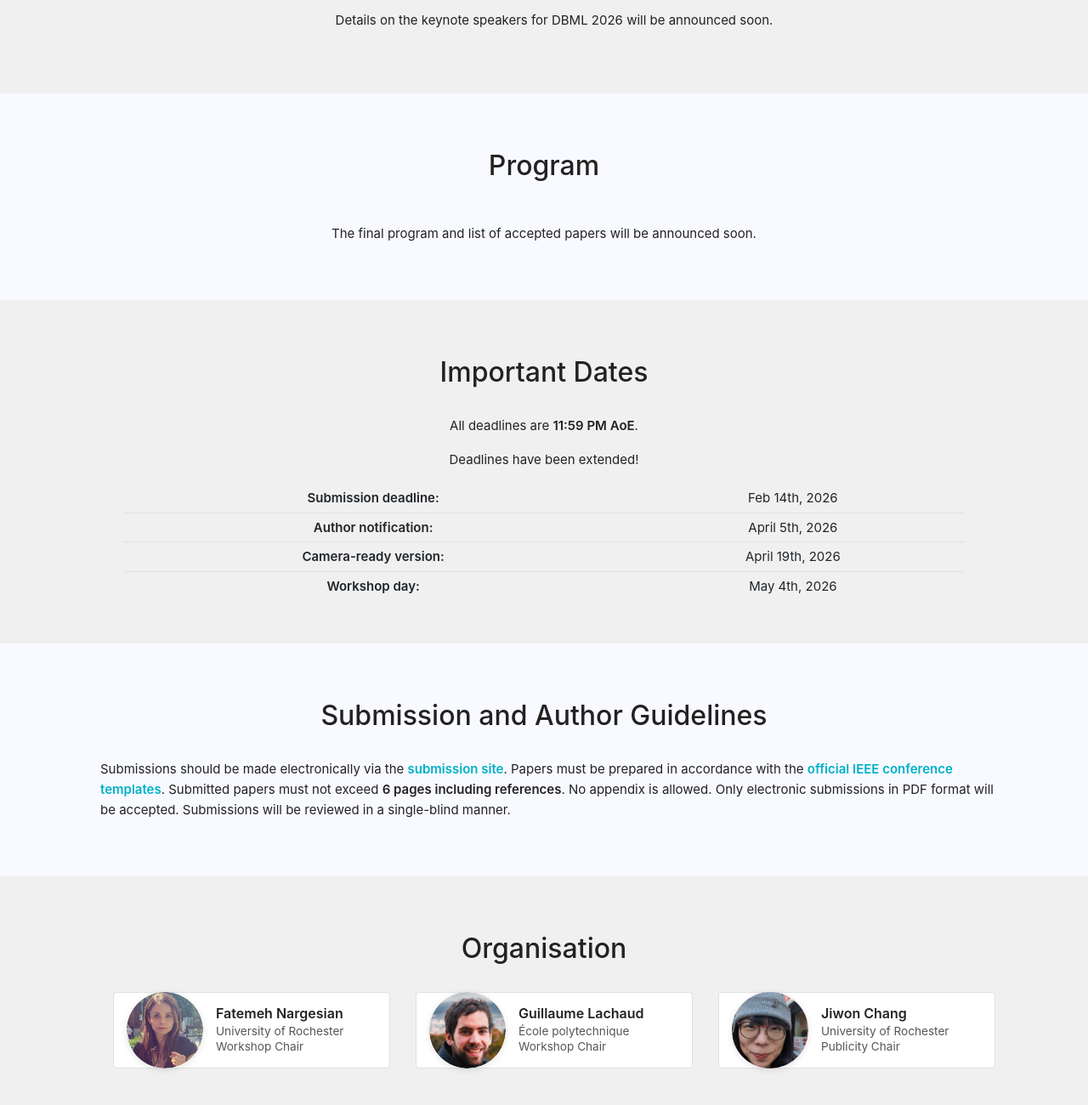
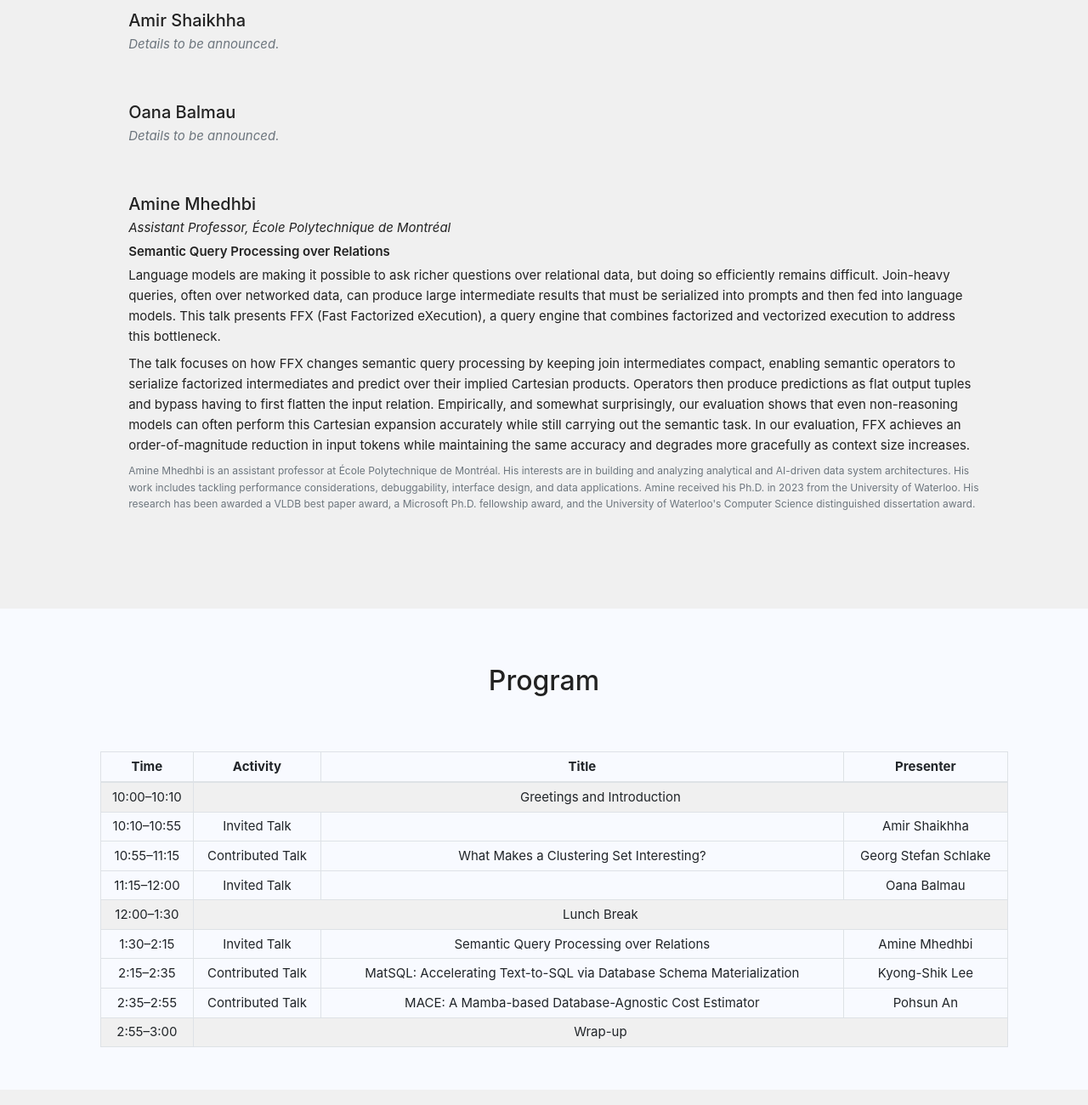
Before and after one commit to DataIntelligenceCrew/dbml26, an Eleventy site: page src/index.njk in a window 1280 px wide. Shown: the part 1640-2940 px from the top of the page at 85% size. Built offline with nearby package versions, Linux system fonts and the light colour scheme; Eleventy itself is replaced by a stand-in of ours; files that its build step writes are made by us from their sources.

Commit message:
Added schedule

```diff
--- a/src/_includes/dbml26/keynote.njk
+++ b/src/_includes/dbml26/keynote.njk
@@ -7,40 +7,34 @@
     <div class="col-md-12 margin-top-3">
       <div class="pr-4 pl-5">
 
-        <p class="text-center mb-4">
-          Details on the keynote speakers for DBML 2026 will be announced soon.
-        </p>
+        <div class="row justify-content-center text-left">
 
-        <!--
-        <div class="row justify-content-center text-center">
+          <div class="col-md-10 mb-5">
+            <h4 class="h5 mb-1">Amir Shaikhha</h4>
+            <p class="mb-2 text-muted"><em>Details to be announced.</em></p>
+          </div>
 
-          <div class="col-md-4 mb-4">
-            <img src="{{ site.baseurl }}/assets/img/speakers/placeholder1.jpg"
-                 alt="Speaker 1 photo"
-                 class="img-fluid rounded-circle mb-3"
-                 style="max-width: 160px;">
-            <h4 class="h5 mb-1">Speaker Name (TBD)</h4>
-            <p class="mb-1"><em>Affiliation / Institution (TBD)</em></p>
+          <div class="col-md-10 mb-5">
+            <h4 class="h5 mb-1">Oana Balmau</h4>
+            <p class="mb-2 text-muted"><em>Details to be announced.</em></p>
+          </div>
+
+          <div class="col-md-10 mb-5">
+            <h4 class="h5 mb-1">Amine Mhedhbi</h4>
+            <p class="mb-1"><em>Assistant Professor, &Eacute;cole Polytechnique de Montr&eacute;al</em></p>
+            <p class="mb-1"><strong>Semantic Query Processing over Relations</strong></p>
+            <p class="mb-2">
+              Language models are making it possible to ask richer questions over relational data, but doing so efficiently remains difficult. Join-heavy queries, often over networked data, can produce large intermediate results that must be serialized into prompts and then fed into language models. This talk presents FFX (Fast Factorized eXecution), a query engine that combines factorized and vectorized execution to address this bottleneck.
+            </p>
+            <p class="mb-2">
+              The talk focuses on how FFX changes semantic query processing by keeping join intermediates compact, enabling semantic operators to serialize factorized intermediates and predict over their implied Cartesian products. Operators then produce predictions as flat output tuples and bypass having to first flatten the input relation. Empirically, and somewhat surprisingly, our evaluation shows that even non-reasoning models can often perform this Cartesian expansion accurately while still carrying out the semantic task. In our evaluation, FFX achieves an order-of-magnitude reduction in input tokens while maintaining the same accuracy and degrades more gracefully as context size increases.
+            </p>
             <p class="small text-muted">
-              Talk Title (TBD)<br>
-              A short description or abstract of the keynote will appear here once confirmed.
+              Amine Mhedhbi is an assistant professor at &Eacute;cole Polytechnique de Montr&eacute;al. His interests are in building and analyzing analytical and AI-driven data system architectures. His work includes tackling performance considerations, debuggability, interface design, and data applications. Amine received his Ph.D. in 2023 from the University of Waterloo. His research has been awarded a VLDB best paper award, a Microsoft Ph.D. fellowship award, and the University of Waterloo's Computer Science distinguished dissertation award.
             </p>
           </div>
 
-          <div class="col-md-4 mb-4">
-            <img src="{{ site.baseurl }}/assets/img/speakers/placeholder2.jpg"
-                 alt="Speaker 2 photo"
-                 class="img-fluid rounded-circle mb-3"
-                 style="max-width: 160px;">
-            <h4 class="h5 mb-1">Speaker Name (TBD)</h4>
-            <p class="mb-1"><em>Affiliation / Institution (TBD)</em></p>
-            <p class="small text-muted">
-              Talk Title (TBD)<br>
-              A short description or abstract of the keynote will appear here once confirmed.
-            </p>
-          </div>
-
-        </div>-->
+        </div>
       </div>
     </div>
   </div>
--- a/src/_includes/dbml26/program.njk
+++ b/src/_includes/dbml26/program.njk
@@ -6,12 +6,11 @@
       </div>
 
       <div class="col-md-12 margin-top-3">
-        <!--<div class="row pr-4 pl-5 margin-top-4">
-          <h4 class="col-md-12 text-center">Tentative Schedule</h4>
+        <div class="row pr-4 pl-5 margin-top-4">
           <table class="table table-hover table-bordered table-sm text-center">
             <thead>
               <tr>
-                <th scope="col" class="no-border">TIMEZONE_LABEL_2026</th>
+                <th scope="col" class="no-border">Time</th>
                 <th scope="col" class="no-border">Activity</th>
                 <th scope="col" class="no-border">Title</th>
                 <th scope="col" class="no-border">Presenter</th>
@@ -19,47 +18,56 @@
             </thead>
             <tbody>
               <tr style="background-color: #f0f0f0;">
-                <td>START_TIME</td>
-                <td colspan="3" class="text-center">Welcome and Opening Remarks</td>
+                <td>10:00&ndash;10:10</td>
+                <td colspan="3" class="text-center">Greetings and Introduction</td>
               </tr>
               <tr>
-                <td>SLOT_1_TIME</td>
-                <td>Keynote</td>
-                <td>KEYNOTE_TITLE_1</td>
-                <td>KEYNOTE_SPEAKER_1</td>
+                <td>10:10&ndash;10:55</td>
+                <td>Invited Talk</td>
+                <td></td>
+                <td>Amir Shaikhha</td>
               </tr>
               <tr>
-                <td>SLOT_2_TIME</td>
+                <td>10:55&ndash;11:15</td>
                 <td>Contributed Talk</td>
-                <td>PAPER_TITLE_1</td>
-                <td>PRESENTER_1</td>
+                <td>What Makes a Clustering Set Interesting?</td>
+                <td>Georg Stefan Schlake</td>
+              </tr>
+              <tr>
+                <td>11:15&ndash;12:00</td>
+                <td>Invited Talk</td>
+                <td></td>
+                <td>Oana Balmau</td>
               </tr>
               <tr style="background-color: #f0f0f0;">
-                <td>BREAK_TIME</td>
-                <td colspan="3" class="text-center">Coffee Break ☕</td>
+                <td>12:00&ndash;1:30</td>
+                <td colspan="3" class="text-center">Lunch Break</td>
               </tr>
               <tr>
-                <td>SLOT_3_TIME</td>
+                <td>1:30&ndash;2:15</td>
                 <td>Invited Talk</td>
-                <td>INVITED_TALK_TITLE_1</td>
-                <td>INVITED_SPEAKER_1</td>
+                <td>Semantic Query Processing over Relations</td>
+                <td>Amine Mhedhbi</td>
               </tr>
               <tr>
-                <td>SLOT_4_TIME</td>
-                <td>Panel / Discussion</td>
-                <td>DISCUSSION_TOPIC_2026</td>
-                <td>MODERATOR(S)</td>
+                <td>2:15&ndash;2:35</td>
+                <td>Contributed Talk</td>
+                <td>MatSQL: Accelerating Text-to-SQL via Database Schema Materialization</td>
+                <td>Kyong-Shik Lee</td>
+              </tr>
+              <tr>
+                <td>2:35&ndash;2:55</td>
+                <td>Contributed Talk</td>
+                <td>MACE: A Mamba-based Database-Agnostic Cost Estimator</td>
+                <td>Pohsun An</td>
               </tr>
               <tr style="background-color: #f0f0f0;">
-                <td>CLOSING_TIME</td>
-                <td colspan="3" class="text-center">Closing Remarks</td>
+                <td>2:55&ndash;3:00</td>
+                <td colspan="3" class="text-center">Wrap-up</td>
               </tr>
             </tbody>
           </table>
-        </div>-->
-          <p class="text-center margin-top-2">
-            The final program and list of accepted papers will be announced soon.
-          </p>
+        </div>
       </div>
     </div>
   </div>
```
Also changed, not shown: 1 other file.
